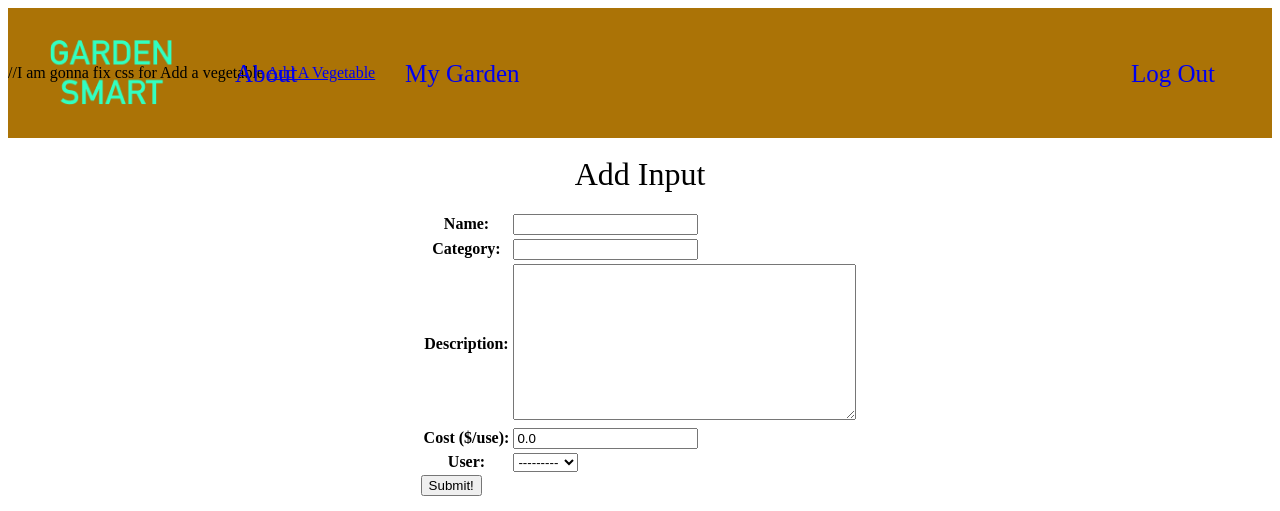
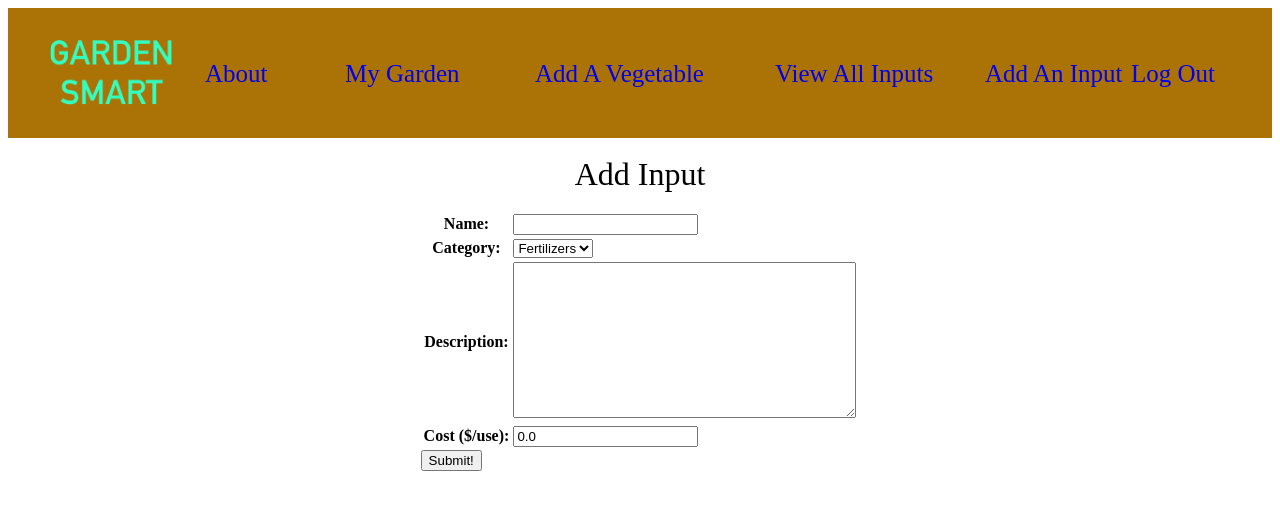
Before and after one commit to YaroslavSnigur/Garden-Smart, a Django app: page /inputs/create/ in a window 1280 px wide. Shown: the top 511 px of the page. Run offline with Django 4.2, Linux system fonts and the light colour scheme; the visitor is signed in with stand-in values (Sample User, id 1); data comes from the database, SQL or seed files in the repository.

Commit message:
added inputs categories and nav inputs

```diff
--- a/gardensmart/main_app/models.py
+++ b/gardensmart/main_app/models.py
@@ -4,13 +4,20 @@ from datetime import datetime
 
 #user schema and authorization
 from django.contrib.auth.models import User
-
+INPUTS = (
+    ('Fertilizers','Fertilizers'),
+    ('Pesticide', 'Pesticide'),
+    ('Tools', 'Tools'),
+    ('Seeds', 'Seeds')
+)
 # Create your models here.
-
-
 class Input(models.Model):
     name = models.CharField(max_length = 50)
-    category = models.CharField(max_length=50)
+    category = models.CharField(
+        max_length=11,
+        choices=INPUTS,
+        default=INPUTS[0][0]
+    )
     description = models.TextField(max_length=250)
     cost = models.FloatField("Cost ($/use)", default = 0.0)
 
--- a/gardensmart/main_app/static/css/style.css
+++ b/gardensmart/main_app/static/css/style.css
@@ -29,7 +29,7 @@ h1 {
   font-weight: 500;
   position: absolute;
   top: 60px;
-  left: 155px;
+  left: 125px;
   height: 135px;
 }
 
@@ -42,7 +42,41 @@ h1 {
   font-weight: 500;
   position: absolute;
   top: 60px;
-  left: 325px;
+  left: 265px;
+}
+.nav-add {
+  margin-left: 80px;
+  text-decoration: none;
+  font-size: 25px;
+  font-family: "DIN Alternate";
+  font-style: normal;
+  font-weight: 500;
+  position: absolute;
+  top: 60px;
+  left: 455px;
+}
+
+.nav-inputs {
+  margin-left: 80px;
+  text-decoration: none;
+  font-size: 25px;
+  font-family: "DIN Alternate";
+  font-style: normal;
+  font-weight: 500;
+  position: absolute;
+  top: 60px;
+  left: 695px;
+}
+
+.nav-inputs-add {
+  text-decoration: none;
+  font-size: 25px;
+  font-family: "DIN Alternate";
+  font-style: normal;
+  font-weight: 500;
+  position: absolute;
+  top: 60px;
+  left: 985px;
 }
 
 .log-out,
--- a/gardensmart/main_app/templates/base.html
+++ b/gardensmart/main_app/templates/base.html
@@ -18,8 +18,13 @@
         {% if user.is_authenticated %}
 
         <a href="{% url 'index' %}" class="nav-index">My Garden</a>
-        //I am gonna fix css for Add a vegetable
-        <a href="{% url 'veg_create' %}" class="nav-item">Add A Vegetable</a>
+        <a href="{% url 'veg_create' %}" class="nav-add">Add A Vegetable</a>
+        <a href="{% url 'inputs_index' %}" class="nav-inputs"
+          >View All Inputs</a
+        >
+        <a href="{% url 'inputs_create' %}" class="nav-inputs-add">
+          Add An Input</a
+        >
         <a href="{% url 'logout' %}" class="log-out">Log Out</a> {% else %}
         <a href="{% url 'login' %}" class="log-in">Log In</a>
         <a href="{% url 'signup' %}" class="sign-up">Sign Up</a> {% endif %}
--- a/gardensmart/main_app/templates/main_app/input_form.html
+++ b/gardensmart/main_app/templates/main_app/input_form.html
@@ -1,16 +1,13 @@
-{% extends 'base.html' %}
-
-{% block content %}
-  {% if object %}
+{% extends 'base.html' %} {% block content %} {% if object %}
 <h1>Edit <span class="teal-text">{{object.name}}</span></h1>
 {% else %}
 <h1>Add Input</h1>
 {% endif %}
-  <form action="{% url 'inputs_update' input.id %}" method="post">
+<form action="" method="post">
   {% csrf_token %}
   <table>
     {{ form.as_table }}
   </table>
-    <input type="submit" value="Submit!" class="btn">
+  <input type="submit" value="Submit!" class="btn" />
 </form>
 {% endblock %}
--- a/gardensmart/main_app/views.py
+++ b/gardensmart/main_app/views.py
@@ -65,7 +65,9 @@ class InputDetail(DetailView):
 
 class InputCreate(CreateView):
   model = Input
-  fields = '__all__'
+  fields = ['name', 'category', 'description', 'cost']
+  success_url = '/inputs/'
+
 
 class InputUpdate(UpdateView):
   model = Input
```
Lines whose indentation alone changed are shown as unchanged.
